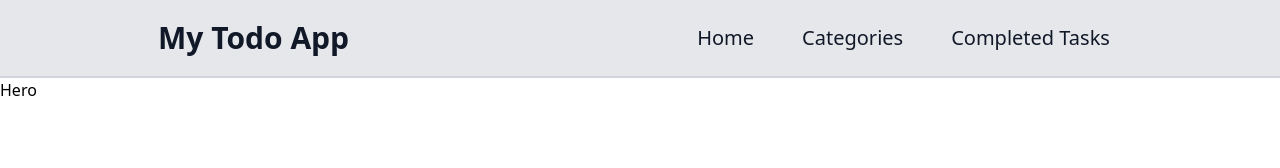
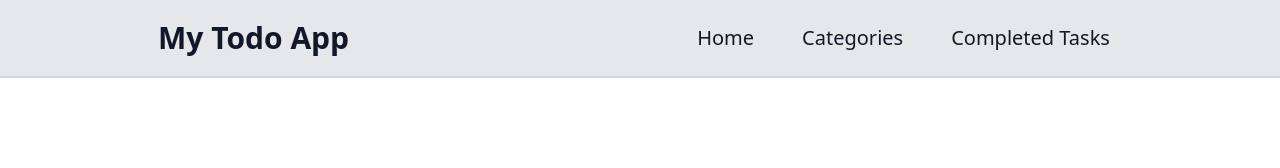
Before and after one commit to Riyaazct/todo-list-react, a React (Create React App) app in the folder client/: page / in a window 1280 px wide. Shown: the top 168 px of the page. Built offline with nearby package versions, Linux system fonts and the light colour scheme.

Commit message:
Create branch for hero section

```diff
--- a/client/src/components/Hero.js
+++ b/client/src/components/Hero.js
@@ -1,7 +1,11 @@
 import React from "react";
 
 const Hero = () => {
-  return <div>Hero</div>;
+  return (
+    <div>
+      <input type="text" />
+    </div>
+  );
 };
 
 export default Hero;
```
